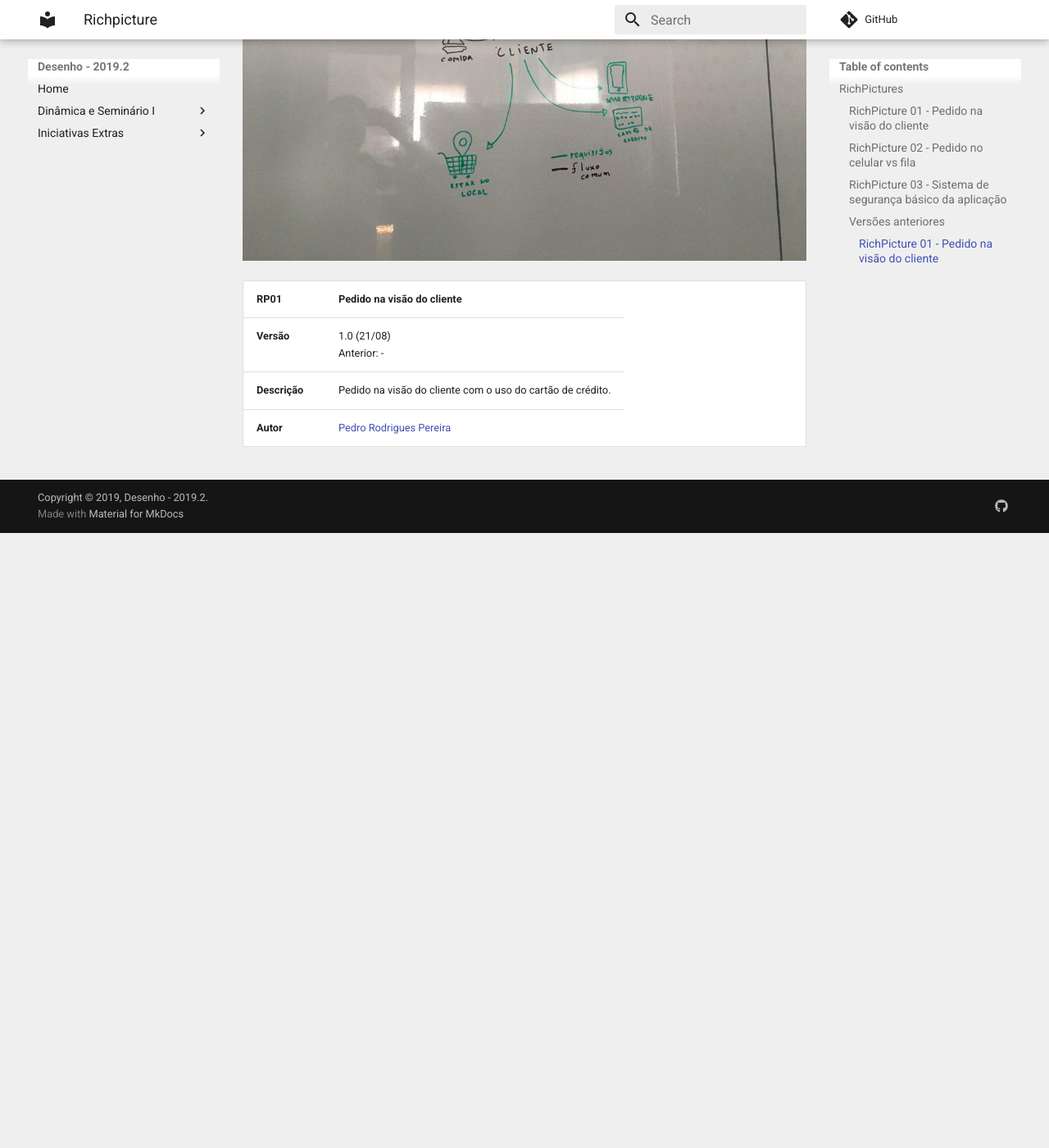
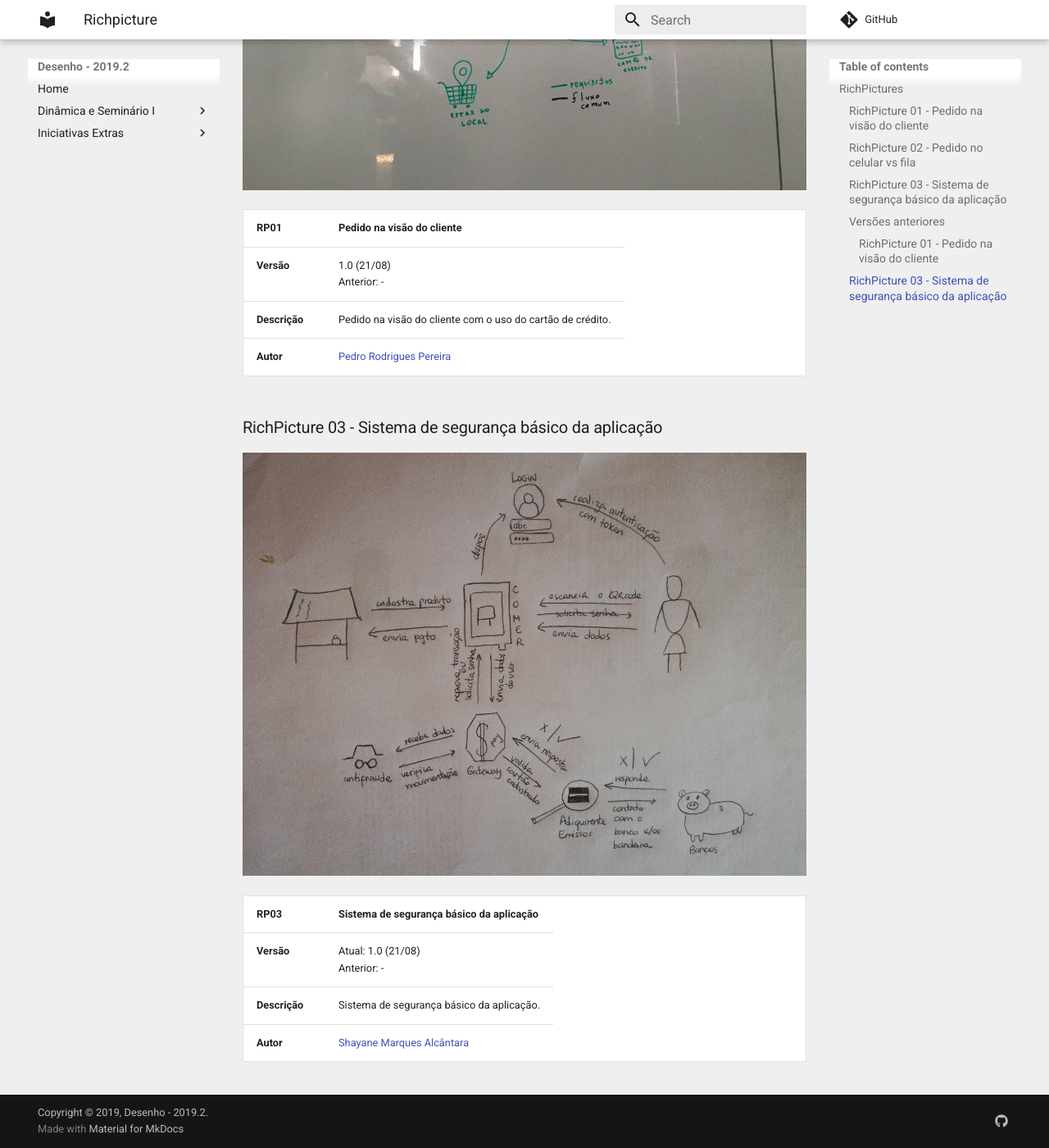
Before and after one commit to fga-desenho-2019-2/Wiki, an MkDocs documentation site: the page built from docs/seminario1/richpicture.md, in a window 1280 px wide and 1400 px high, scrolled down 3609 px. Shown: the whole window at 82% size. Built offline with MkDocs 1.6.1 and Material for MkDocs 9.7.7, drawn with Linux system fonts in a browser that asks for light colours; comment, search, counter and statistics services are not loaded; old or Windows-style settings are respelled for this version of MkDocs; before the commit the page ends 4259 px from its top, so only the background shows below that; some of the changed text lies outside the part shown.

Commit message:
Adding security v2 RP

```diff
--- a/docs/seminario1/richpicture.md
+++ b/docs/seminario1/richpicture.md
@@ -21,12 +21,12 @@
 |**Autor**| [Elias Bernardo](https://github.com/ebmm01) |
 
 ### RichPicture 03 - Sistema de segurança básico da aplicação
-![richpicture-seguranca-v1](../images/richpicture-esboco-seguranca-v1.jpg)
+![richpicture-seguranca-v1](../images/richpicture-esboco-seguranca-v2.jpg)
 
  **RP03** | **Sistema de segurança básico da aplicação**  |
 |--|--|
-| **Versão**| Atual: 1.0 (21/08) <br> Anterior: - |
-| **Descrição** | Sistema de segurança básica da aplicação. |
+| **Versão**| Atual: 2.0 (22/08) <br> Anterior: [1.0](#richpicture-03-sistema-de-seguranca-basico-da-aplicacao) |
+| **Descrição** | Sistema de segurança básico da aplicação. |
 |**Autor**| [Shayane Marques Alcântara](https://github.com/shayanealcantara) |
 
 ### Versões anteriores
@@ -48,3 +48,12 @@
 | **Versão**| 1.0 (21/08) <br> Anterior: - |
 | **Descrição** | Pedido na visão do cliente com o uso do cartão de crédito. |
 |**Autor**| [Pedro Rodrigues Pereira](https://github.com/pedro-prp) |
+
+### RichPicture 03 - Sistema de segurança básico da aplicação
+![richpicture-seguranca-v1](../images/richpicture-esboco-seguranca-v1.jpg)
+
+ **RP03** | **Sistema de segurança básico da aplicação**  |
+|--|--|
+| **Versão**| Atual: 1.0 (21/08) <br> Anterior: - |
+| **Descrição** | Sistema de segurança básico da aplicação. |
+|**Autor**| [Shayane Marques Alcântara](https://github.com/shayanealcantara) |
```
Also changed, not shown: docs/images/richpicture-esboco-seguranca-v2.jpg (added).
